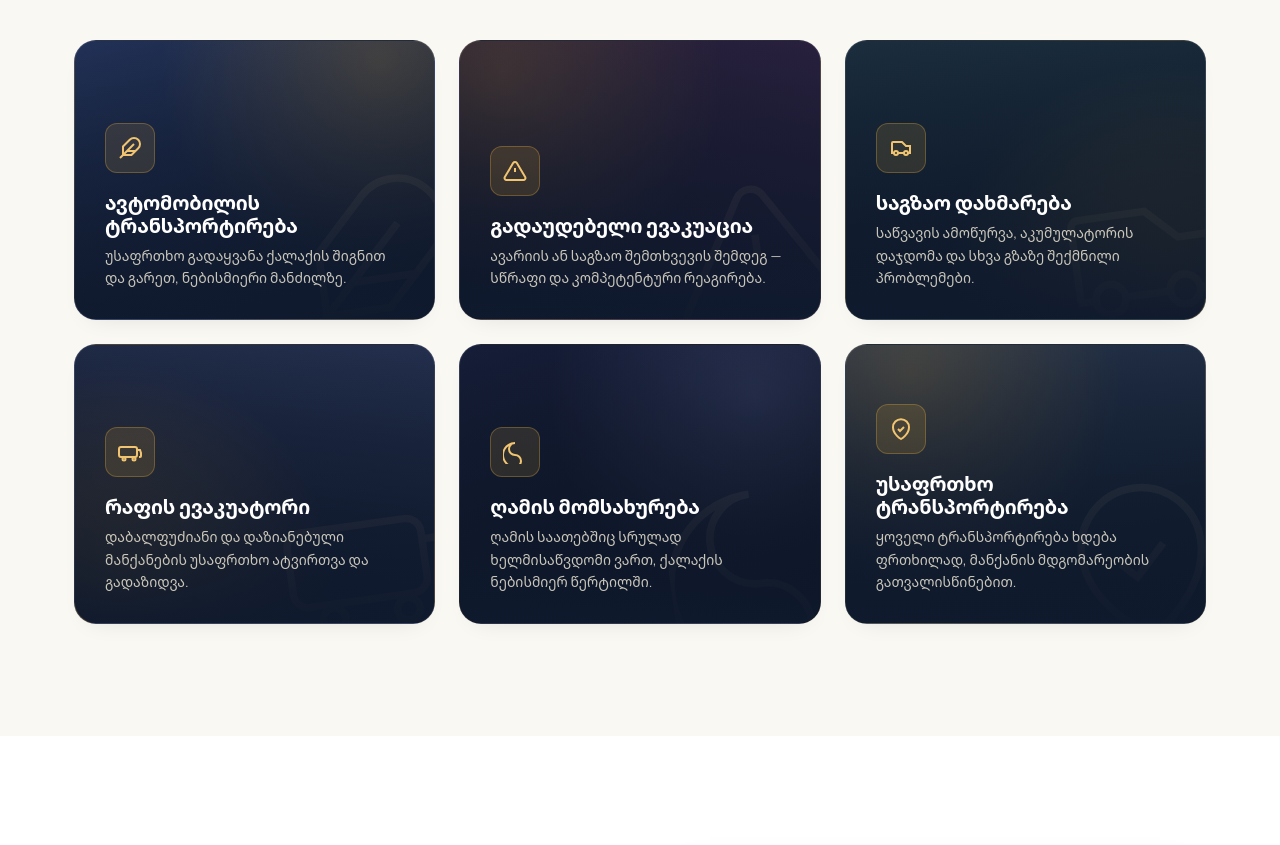
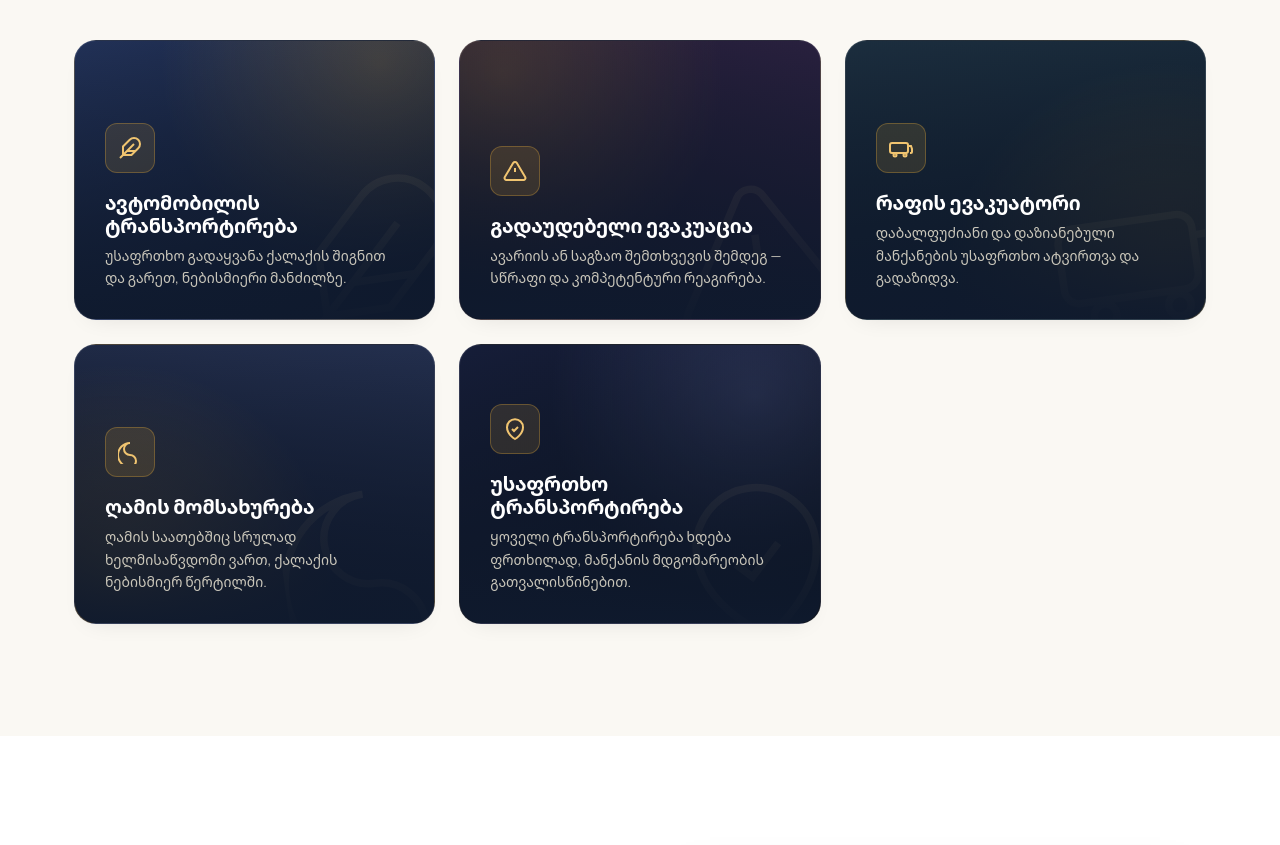
Before and after one commit to Omar1Karakhanov/evakuatorigzaze, a website: page index.html in a window 1280 px wide. Shown: the part 2080-2925 px from the top of the page. Drawn offline with Linux system fonts and the light colour scheme.

Commit message:
deleted uncorrect info

```diff
--- a/index.html
+++ b/index.html
@@ -885,12 +885,6 @@ a:focus-visible,button:focus-visible,input:focus-visible,textarea:focus-visible{
         <p>ავარიის ან საგზაო შემთხვევის შემდეგ — სწრაფი და კომპეტენტური რეაგირება.</p>
       </div>
       <div class="service-card reveal">
-        <div class="sc-watermark" aria-hidden="true"><svg viewBox="0 0 24 24" fill="none" stroke="currentColor" stroke-width="1"><circle cx="7" cy="17" r="2"/><circle cx="17" cy="17" r="2"/><path d="M5 17H3V7a1 1 0 0 1 1-1h9l4 4h4v7h-2M9 17h6"/></svg></div>
-        <div class="sc-icon"><svg viewBox="0 0 24 24" fill="none" stroke="currentColor" stroke-width="2"><circle cx="7" cy="17" r="2"/><circle cx="17" cy="17" r="2"/><path d="M5 17H3V7a1 1 0 0 1 1-1h9l4 4h4v7h-2M9 17h6"/></svg></div>
-        <h3>საგზაო დახმარება</h3>
-        <p>საწვავის ამოწურვა, აკუმულატორის დაჯდომა და სხვა გზაზე შექმნილი პრობლემები.</p>
-      </div>
-      <div class="service-card reveal">
         <div class="sc-watermark" aria-hidden="true"><svg viewBox="0 0 24 24" fill="none" stroke="currentColor" stroke-width="1"><rect x="1" y="7" width="18" height="10" rx="2"/><path d="M19 10h3l1 3v3a1 1 0 0 1-1 1h-1"/><circle cx="6" cy="19" r="1.5"/><circle cx="16" cy="19" r="1.5"/></svg></div>
         <div class="sc-icon"><svg viewBox="0 0 24 24" fill="none" stroke="currentColor" stroke-width="2"><rect x="1" y="7" width="18" height="10" rx="2"/><path d="M19 10h3l1 3v3a1 1 0 0 1-1 1h-1"/><circle cx="6" cy="19" r="1.5"/><circle cx="16" cy="19" r="1.5"/></svg></div>
         <h3>რაფის ევაკუატორი</h3>
```
